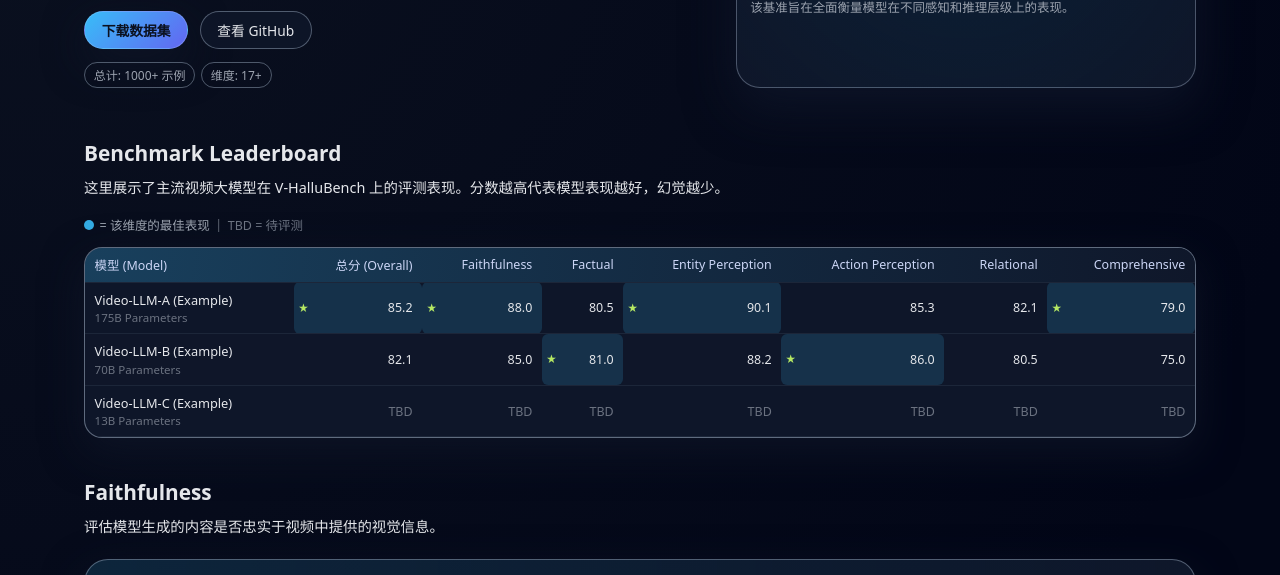
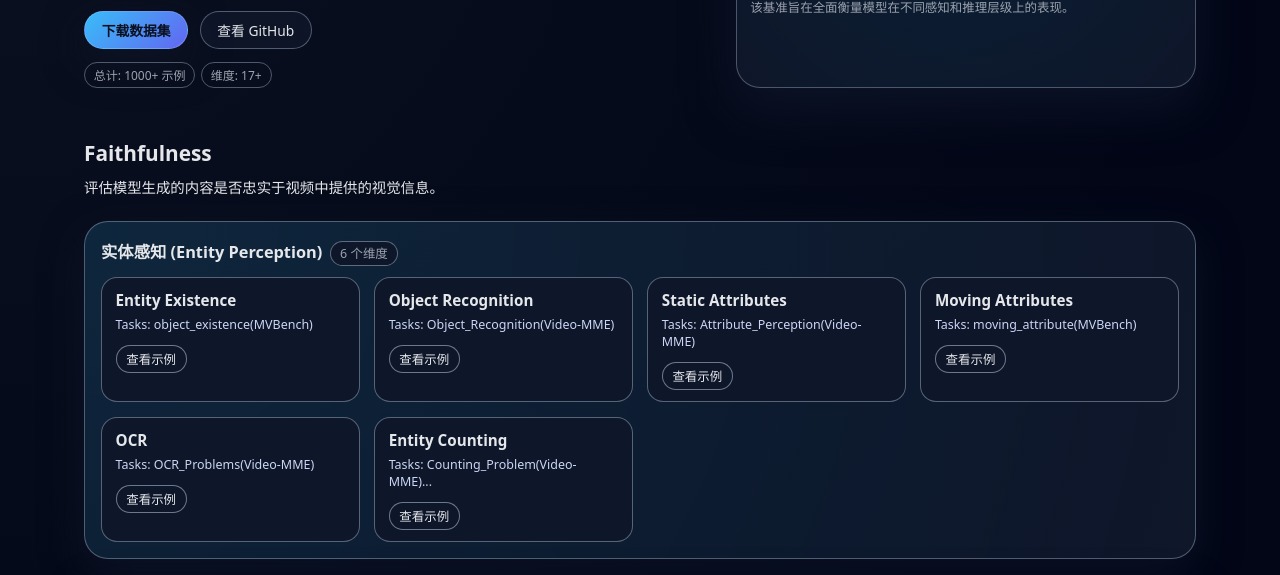
Before and after one commit to yangjunqi1217/junqiy.github.io, a plain HTML site: page index.html in a window 1280 px wide. Shown: the part 212-787 px from the top of the page. Drawn offline with Linux system fonts and the light colour scheme.

Commit message:
Update index.html

```diff
--- a/index.html
+++ b/index.html
@@ -63,82 +63,6 @@
     </section>
 
     <main>
-
-
-        <section class="section" id="leaderboard">
-    <div class="section-header">
-        <h2>Benchmark Leaderboard</h2>
-    </div>
-    <p class="section-intro">
-        这里展示了主流视频大模型在 V-HalluBench 上的评测表现。分数越高代表模型表现越好，幻觉越少。
-    </p>
-
-    <div class="perf-legend">
-        <div class="legend-dot best"></div>
-        <span>= 该维度的最佳表现</span>
-        <span class="legend-sep">|</span>
-        <span class="score-empty">TBD = 待评测</span>
-    </div>
-
-    <div class="table-wrapper">
-        <table class="perf-table">
-            <thead>
-                <tr>
-                    <th>模型 (Model)</th>
-                    <th>总分 (Overall)</th>
-                    <th>Faithfulness</th>
-                    <th>Factual</th>
-                    <th>Entity Perception</th>
-                    <th>Action Perception</th>
-                    <th>Relational</th>
-                    <th>Comprehensive</th>
-                </tr>
-            </thead>
-            <tbody>
-                <tr>
-                    <td>
-                        <div class="dim-name">Video-LLM-A (Example)</div>
-                        <div class="dim-meta">175B Parameters</div>
-                    </td>
-                    <td class="score-best">85.2</td>
-                    <td class="score-best">88.0</td>
-                    <td>80.5</td>
-                    <td class="score-best">90.1</td>
-                    <td>85.3</td>
-                    <td>82.1</td>
-                    <td class="score-best">79.0</td>
-                </tr>
-                <tr>
-                    <td>
-                        <div class="dim-name">Video-LLM-B (Example)</div>
-                        <div class="dim-meta">70B Parameters</div>
-                    </td>
-                    <td>82.1</td>
-                    <td>85.0</td>
-                    <td class="score-best">81.0</td>
-                    <td>88.2</td>
-                    <td class="score-best">86.0</td>
-                    <td>80.5</td>
-                    <td>75.0</td>
-                </tr>
-                <tr>
-                    <td>
-                        <div class="dim-name">Video-LLM-C (Example)</div>
-                        <div class="dim-meta">13B Parameters</div>
-                    </td>
-                    <td class="score-empty">TBD</td>
-                    <td class="score-empty">TBD</td>
-                    <td class="score-empty">TBD</td>
-                    <td class="score-empty">TBD</td>
-                    <td class="score-empty">TBD</td>
-                    <td class="score-empty">TBD</td>
-                    <td class="score-empty">TBD</td>
-                </tr>
-            </tbody>
-        </table>
-    </div>
-</section>
-
 
         <section class="section" id="faithfulness">
             <div class="section-header">
```
